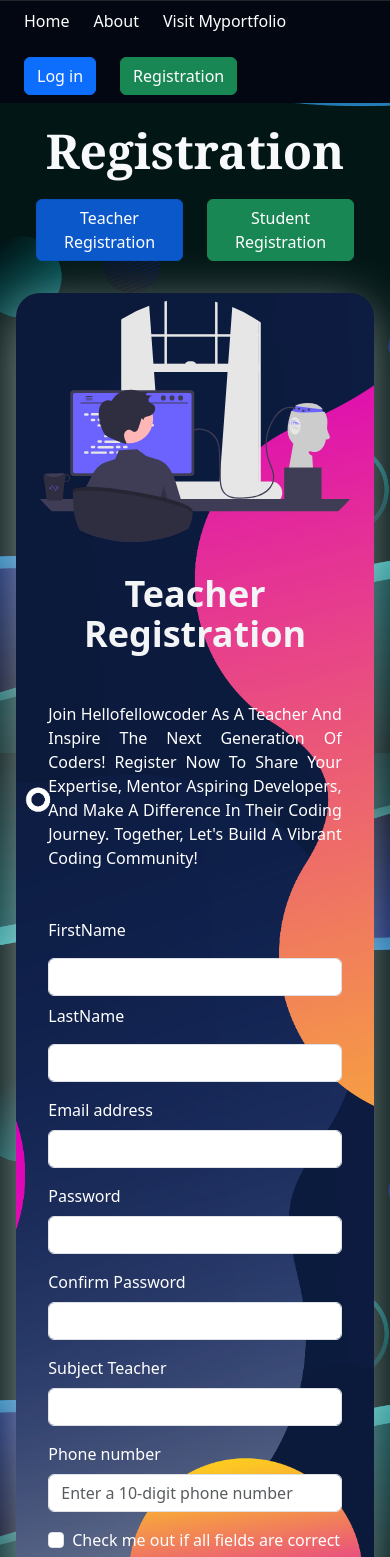
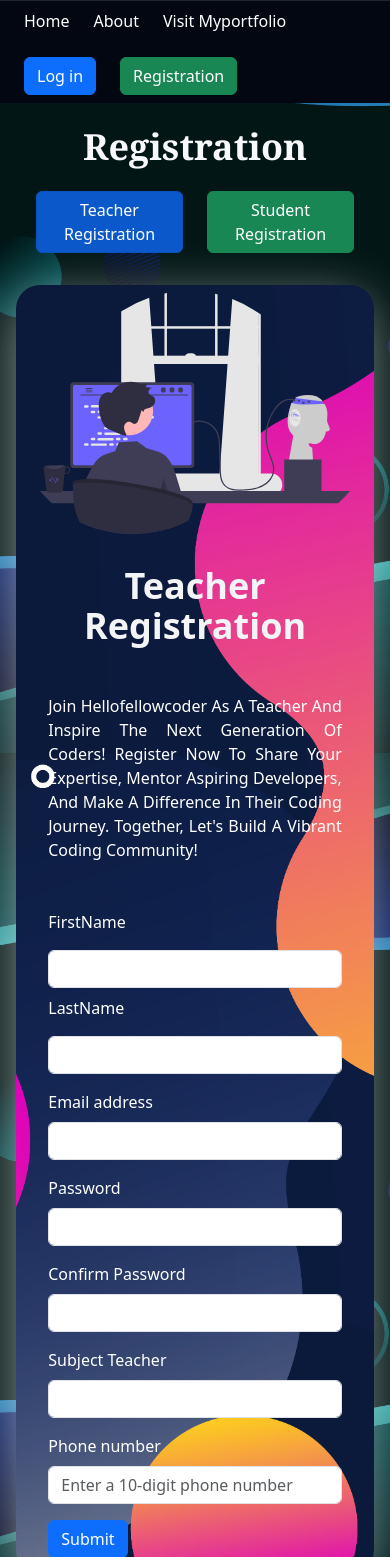
Before and after one commit to Iamvikassingh/hellofellowcoders, a React (Vite) app: page /registration in a window 390 px wide. Shown: the part 91-1648 px from the top of the page. Built offline with nearby package versions, Linux system fonts and the light colour scheme.

Commit message:
data send to the server or database

```diff
--- a/src/components/loginPage/Registration.css
+++ b/src/components/loginPage/Registration.css
@@ -26,6 +26,7 @@
         display: flex;
         flex-direction: column;
         align-items: start;
+        text-align: left;
     }
     .imageareaforteacher{
         flex-direction: column;
--- a/src/components/loginPage/Registration.jsx
+++ b/src/components/loginPage/Registration.jsx
@@ -1,14 +1,13 @@
-import React, { useState, useEffect } from 'react';
+import React, { useState } from 'react';
 import axios from 'axios';
 import './Registration.css';
 import teacherillustrator from '../../assets/loginsvg.svg';
-import studentillustrator from '../../assets/studentundraw.svg';
 import Logoarea from '../logoarea/Logoarea';
 import Navbar from '../navbar/Navbar';
 import StudentRegistration from './Studentregistration';
 
 const Registration = () => {
-    const [isTeacher, setIsTeacher] = useState(true); // Set teacher as default
+    const [isTeacher, setIsTeacher] = useState(true);
     const [teacherData, setTeacherData] = useState({
         firstName: '',
         lastName: '',
@@ -20,41 +19,55 @@
     });
 
     const [errors, setErrors] = useState({});
+    const [submissionError, setSubmissionError] = useState(null);
 
     const changeRegistrationForm = (formType) => {
         setIsTeacher(formType === 'teacher');
     };
 
-    // Handle teacher form input change
     const handleTeacherChange = (e) => {
         setTeacherData({ ...teacherData, [e.target.name]: e.target.value });
     };
 
     const validateTeacherForm = () => {
         const newErrors = {};
-
         if (!teacherData.firstName.trim()) newErrors.firstName = 'First name is required';
         if (!teacherData.lastName.trim()) newErrors.lastName = 'Last name is required';
         if (!teacherData.email.includes('@')) newErrors.email = 'Valid email is required';
         if (teacherData.password !== teacherData.confirmPassword) newErrors.password = 'Passwords must match';
         if (!teacherData.subject.trim()) newErrors.subject = 'Subject is required';
-
-        // Check if phone contains only numbers and has exactly 10 digits
-        if (!/^\d{10}$/.test(teacherData.phone)) newErrors.phone = 'Phone number must be 10 digits and only numbers';
+        if (!/^\d{10}$/.test(teacherData.phone)) newErrors.phone = 'Phone number must be 10 digits';
 
         setErrors(newErrors);
         return Object.keys(newErrors).length === 0;
     };
 
-
     const handleTeacherSubmit = async (e) => {
         e.preventDefault();
+        setSubmissionError(null);
+
         if (validateTeacherForm()) {
             try {
-                const response = await axios.post('https://backend-url-for-teachers.com/register', teacherData);
+                // console.log('Sending data:', JSON.stringify(teacherData, null, 2));
+                const response = await axios.post('http://localhost:8000/api/users/registerteacher', teacherData, {
+                    headers: {
+                        'Content-Type': 'application/json',
+                    },
+                });
                 console.log('Teacher registration success:', response.data);
             } catch (error) {
                 console.error('Teacher registration error:', error);
+
+                if (error.response) {
+                    console.error('Response error data:', error.response.data);
+                    setSubmissionError(error.response.data.error || 'Unable to register. Please try again later.');
+                } else if (error.request) {
+                    console.error('No response received:', error.request);
+                    setSubmissionError('Network error. Please check your connection and try again.');
+                } else {
+                    console.error('Error setting up the request:', error.message);
+                    setSubmissionError('An unexpected error occurred. Please try again.');
+                }
             }
         }
     };
@@ -67,13 +80,10 @@
             <section>
                 <Navbar />
             </section>
-
             <section>
                 <div className="container">
                     <div className="registration-heading-area">
-                        <h1 className='text-5xl text-light text-center font-bold my-4 text-capitalize font-serif'>
-                            Registration
-                        </h1>
+                        <h1 className='text-4xl text-light text-center font-bold my-4 text-capitalize font-serif'>Registration</h1>
                     </div>
                     <div className="container-fluid">
                         <div className="container-fluid choose-button-area gap-4 d-flex items-center justify-center">
@@ -91,10 +101,7 @@
                     </div>
                 </div>
             </section>
-
             {isTeacher ? (
-                <>
-                    {/* Teacher registration page */}
                 <section>
                     <div className="container-fluid imageareaforteacher col-11 my-8 rounded-3xl d-flex justify-between py-2 bg-dark">
                         <div className="container-fluid imageareacontrol items-center justify-center d-flex">
@@ -102,15 +109,14 @@
                         </div>
                         <div className="text-white text-justify p-2 textareacontrol">
                             <div className="container-fluid">
-                                    <h1 className='text-gray-100 text-4xl text-center text-capitalize my-4 font-bold'>
-                                        Teacher Registration
-                                    </h1>
+                                <h1 className='text-gray-100 text-4xl text-center text-capitalize my-4 font-bold'>Teacher Registration</h1>
                             </div>
                             <div className="container-fluid">
                                 <div className="w-100">
-                                        <p className='text-white text-capitalize  text-md my-5'>
+                                    <p className='text-white text-capitalize text-md my-5'>
                                         Join Hellofellowcoder as a teacher and inspire the next generation of coders! Register now to share your expertise, mentor aspiring developers, and make a difference in their coding journey. Together, let's build a vibrant coding community!
                                     </p>
+                                    {submissionError && <p className="text-light">{submissionError}</p>}
                                     <form onSubmit={handleTeacherSubmit}>
                                         <div className="mb-3 d-flex gap-2 items-center formresponsive">
                                             <label htmlFor="teacherFirstName" className="form-label text-left">FirstName</label>
@@ -122,7 +128,7 @@
                                                 value={teacherData.firstName}
                                                 onChange={handleTeacherChange}
                                             />
-                                                {errors.firstName && <p className="text-light">{errors.firstName}</p>}
+                                            {errors.firstName && <p className="text-danger">{errors.firstName}</p>}
 
                                             <label htmlFor="teacherLastName" className="form-label text-left">LastName</label>
                                             <input
@@ -133,7 +139,7 @@
                                                 value={teacherData.lastName}
                                                 onChange={handleTeacherChange}
                                             />
-                                                {errors.lastName && <p className="text-light">{errors.lastName}</p>}
+                                            {errors.lastName && <p className="text-danger">{errors.lastName}</p>}
                                         </div>
                                         <div className="mb-3">
                                             <label htmlFor="exampleInputEmail1" className="form-label">Email address</label>
@@ -145,7 +151,7 @@
                                                 value={teacherData.email}
                                                 onChange={handleTeacherChange}
                                             />
-                                                {errors.email && <p className="text-light">{errors.email}</p>}
+                                            {errors.email && <p className="text-danger">{errors.email}</p>}
                                         </div>
                                         <div className="mb-3">
                                             <label htmlFor="exampleInputPassword1" className="form-label">Password</label>
@@ -157,7 +163,7 @@
                                                 value={teacherData.password}
                                                 onChange={handleTeacherChange}
                                             />
-                                                {errors.password && <p className="text-light">{errors.password}</p>}
+                                            {errors.password && <p className="text-danger">{errors.password}</p>}
                                         </div>
                                         <div className="mb-3">
                                             <label htmlFor="exampleInputPassword2" className="form-label">Confirm Password</label>
@@ -184,22 +190,16 @@
                                         <div className="mb-3">
                                             <label htmlFor="exampleInputPhone" className="form-label">Phone number</label>
                                             <input
-                                                    type="number"
+                                                type="text"
                                                 className="form-control"
                                                 id="exampleInputPhone2"
                                                 name="phone"
                                                 value={teacherData.phone}
                                                 onChange={handleTeacherChange}
-                                                    pattern="\d*"
-                                                    maxLength={10} // Limits input to 10 digits
+                                                maxLength={10}
                                                 placeholder="Enter a 10-digit phone number"
                                             />
-
-                                                {errors.phone && <p className="text-light">{errors.phone}</p>}
-                                            </div>
-                                            <div className="mb-3 form-check">
-                                                <input type="checkbox" className="form-check-input" id="exampleCheck1" />
-                                                <label className="form-check-label" htmlFor="exampleCheck1">Check me out if all fields are correct</label>
+                                            {errors.phone && <p className="text-danger">{errors.phone}</p>}
                                         </div>
                                         <button type="submit" className="btn btn-primary">Submit</button>
                                     </form>
@@ -208,7 +208,6 @@
                         </div>
                     </div>
                 </section>
-                </>
             ) : (
                 <StudentRegistration />
             )}
--- a/src/components/loginPage/Studentregistration.jsx
+++ b/src/components/loginPage/Studentregistration.jsx
@@ -34,7 +34,12 @@
         e.preventDefault();
         if (validateStudentForm()) {
             try {
-                const response = await axios.post('https://backend-url-for-students.com/register', studentData);
+                // console.log('Sending data:', JSON.stringify(studentData, null, 2));
+                const response = await axios.post('http://localhost:8000/api/users/registerstudent', studentData, {
+                    headers: {
+                        'Content-Type': 'application/json',
+                    },
+                });
                 console.log('Student registration success:', response.data);
             } catch (error) {
                 console.error('Student registration error:', error);
@@ -121,7 +126,7 @@
                                 <div className="mb-3">
                                     <label htmlFor="exampleInputPhone2" className="form-label">Phone number</label>
                                     <input
-                                        type="tel"
+                                        type="phone"
                                         className="form-control"
                                         id="exampleInputPhone2"
                                         name="phone"
@@ -130,10 +135,7 @@
                                     />
                                     {errors.phone && <p className="text-danger">{errors.phone}</p>}
                                 </div>
-                                <div className="mb-3 form-check">
-                                    <input type="checkbox" className="form-check-input" id="exampleCheck2" />
-                                    <label className="form-check-label" htmlFor="exampleCheck2">Check me out if all fields are correct</label>
-                                </div>
+
                                 <button type="submit" className="btn btn-primary">Submit</button>
                             </form>
                         </div>
```
Lines whose indentation alone changed are shown as unchanged.
